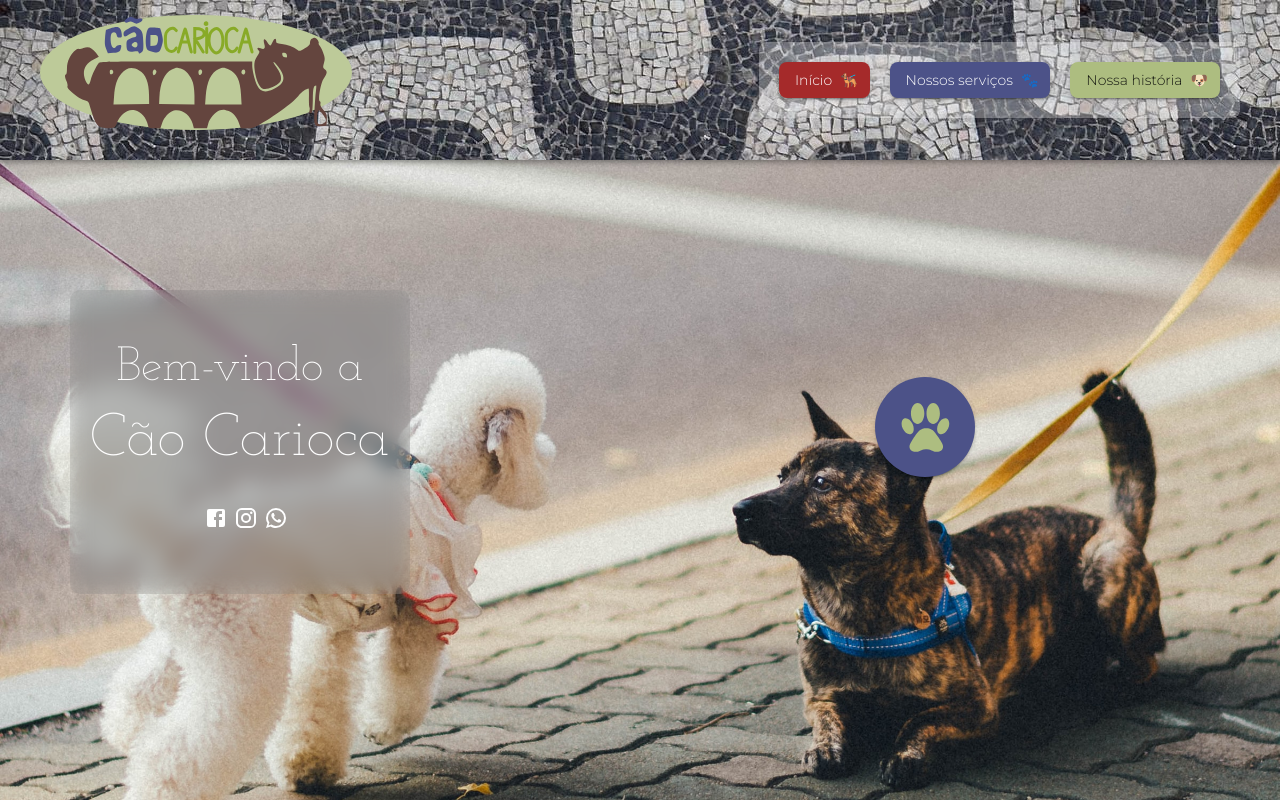
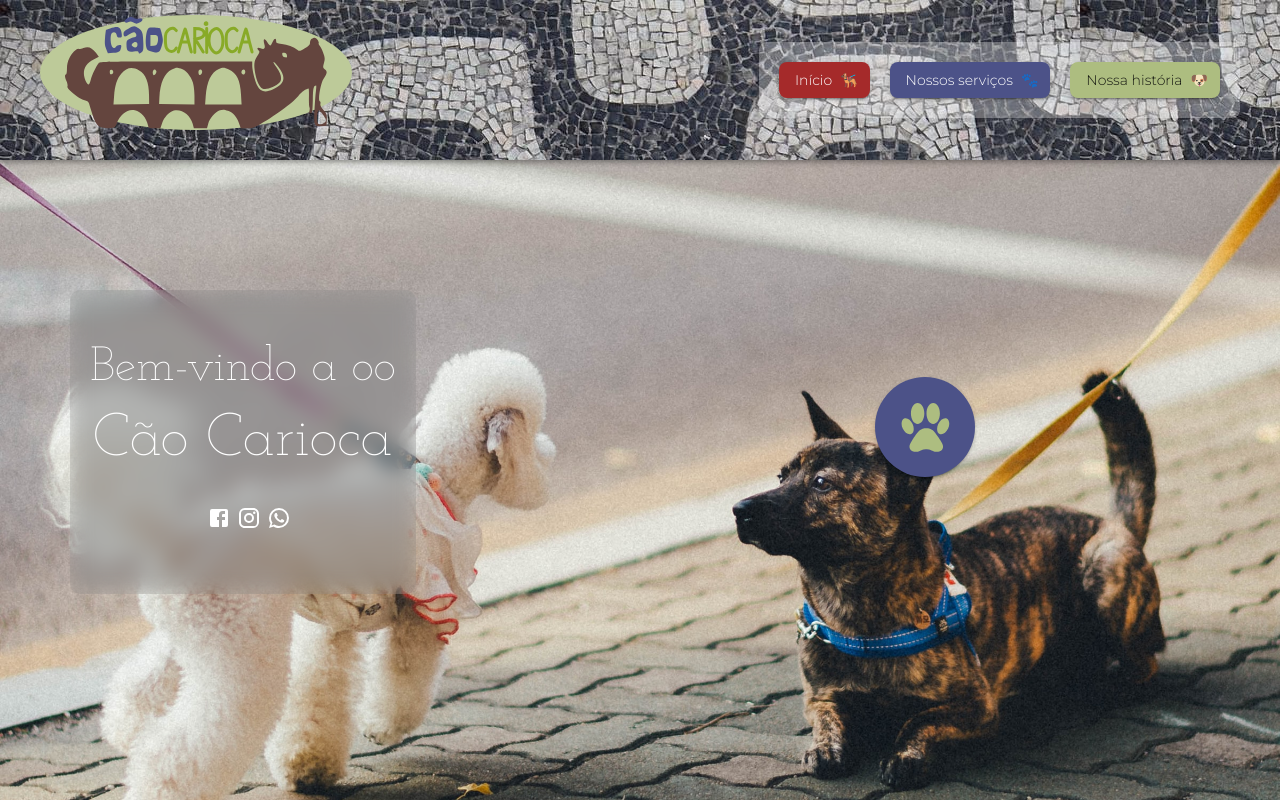
Before and after one commit to Jp-bruno/librio, a Next.js app: page / in a window 1280 px wide. Shown: the top 800 px of the page. Built offline with nearby package versions, Linux system fonts and the light colour scheme.

Commit message:
test commit

```diff
--- a/components/index/IndexMain.tsx
+++ b/components/index/IndexMain.tsx
@@ -85,7 +85,7 @@ export default function IndexMain() {
                     <Grid item xs={12} sm={12} md={6} lg={6}>
                         <Box sx={TypographyBoxStyles}>
                             <Typography variant='h3' mb={1} fontFamily='Josefin Slab' fontWeight={200} component='p'>
-                                Bem-vindo a
+                                Bem-vindo a oo
                             </Typography>
                             <Typography variant='h2' fontFamily='Josefin Slab' fontWeight={200} component='h1'>
                                 Cão Carioca
```
